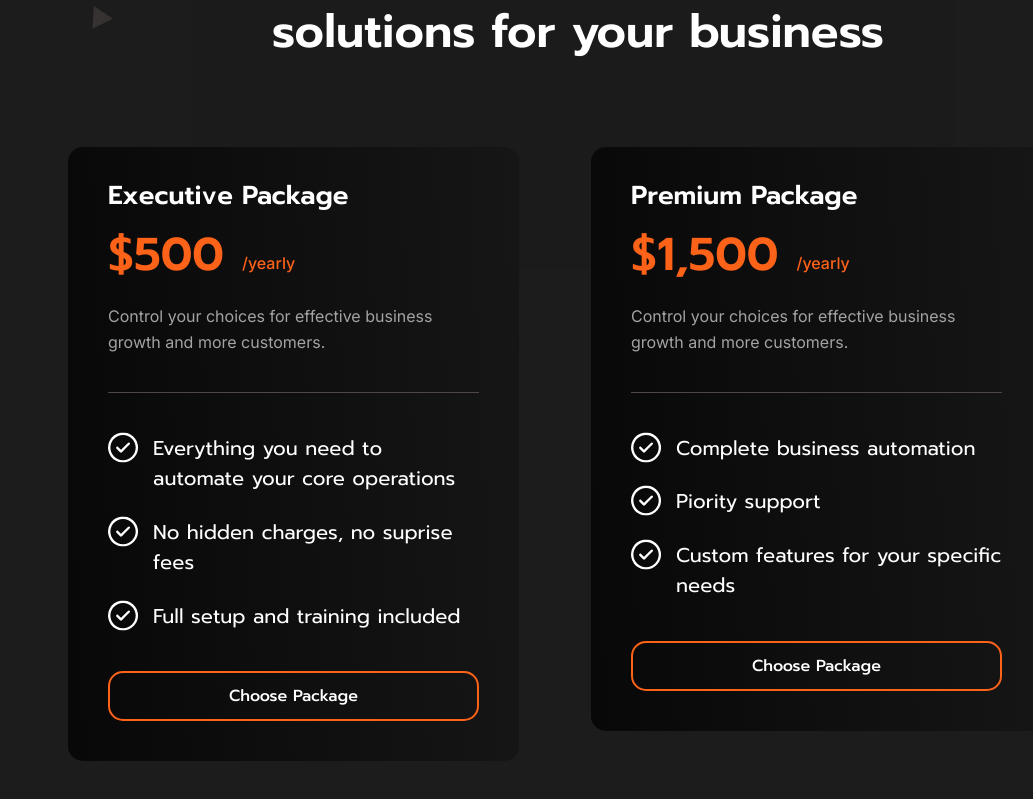
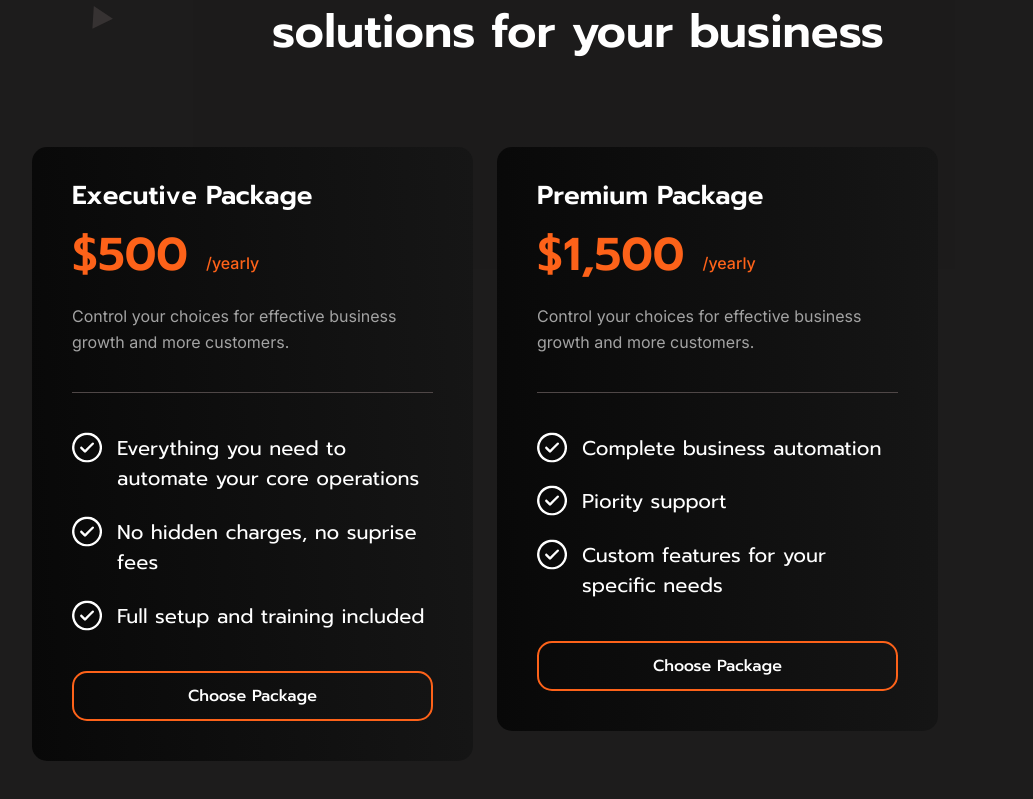
Before and after one commit to Gs-Tech-Hub/gstechhub-web, a React (Create React App) app: page / in a window 1280 px wide. Shown: the part 4456-5255 px from the top of the page, without its empty margins (62-1095 px from the left). Built offline with nearby package versions, Linux system fonts and the light colour scheme.

Commit message:
Update PricingTableList.jsx

```diff
--- a/src/components/PricingTable/PricingTableList.jsx
+++ b/src/components/PricingTable/PricingTableList.jsx
@@ -21,8 +21,8 @@ export default function PricingTableList() {
           <span>Yearly</span>
         </li>
       </ul> */}
-      <div className="row cs_gap_y_30">
-        <div className="col-lg-5 ms-5">
+      <div className="row cs_gap_y_30 mx-auto">
+        <div className="col-lg-5">
         {/*   {tab === 'monthly' && (
             <PricingTable
               title="Silver"
@@ -57,7 +57,7 @@ export default function PricingTableList() {
             />
           )}
         </div>
-        <div className="col-lg-5 ms-5">
+        <div className="col-lg-5">
         {/*  {tab === 'monthly' && (
             <PricingTable
               title="Gold"
```
